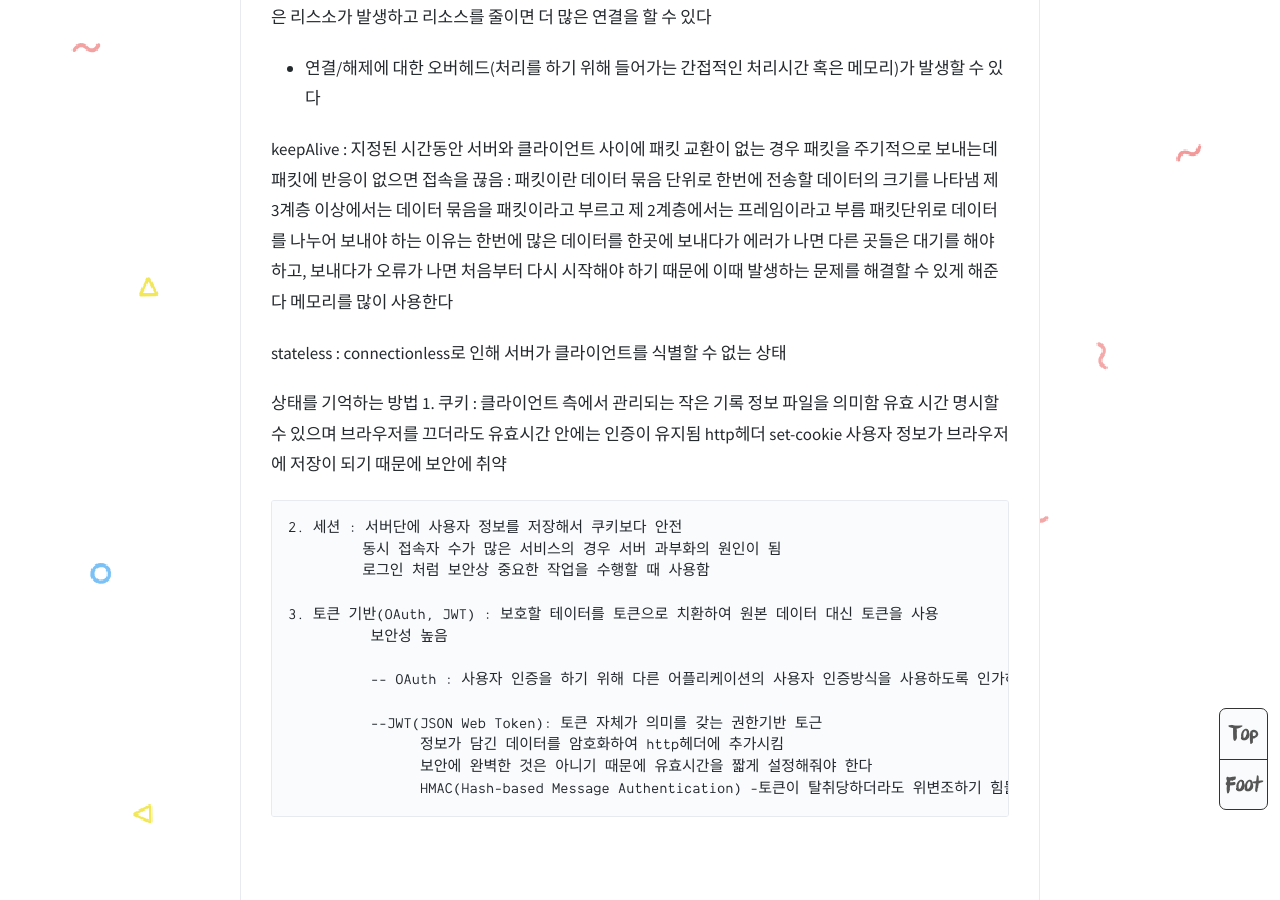
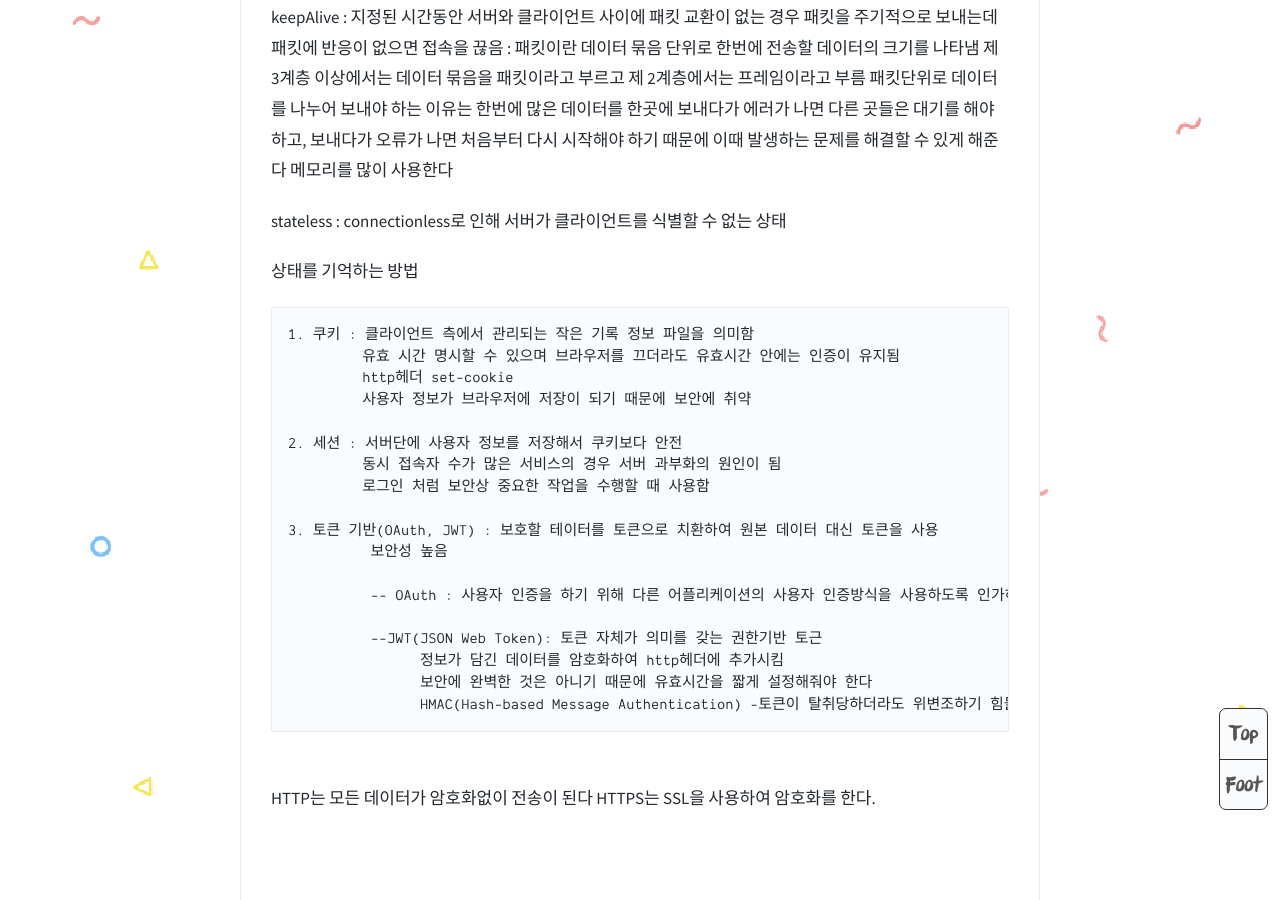
Before and after one commit to IraJane/IraJane.github.io, a Jekyll site: the page built from _posts/2020-07-11-study-hack.md, in a window 1280 px wide and 900 px high, scrolled down 1823 px. Built offline with Jekyll 4.4.1, drawn with Linux system fonts in a browser that asks for light colours; comment, search, counter and statistics services are not loaded.

Commit message:
Update 2020-07-11-study-hack.md

```diff
--- a/_posts/2020-07-11-study-hack.md
+++ b/_posts/2020-07-11-study-hack.md
@@ -5,20 +5,16 @@
 author: IraJane
 tags: WEB-HACK
 ---
-<br>
-
-<br>
 <h5>uri 구성 요소</h5><br>
 <br>
 http://example.com:80/path?search=1#fragment<br>
 scheme // host / path ? query # fragment <br>
 
 <br>
-<b>인코딩</b><br>
-  :보안 등의 목적으로 다른 방식으로 처리하는 것 - 인코딩 한 것을 원래 형태로 변경하는 것은 디코딩이라고 함 <br>
-<b>인크립션</b><br>
-  :양방향 암호 알고리즘<br>
+<b>인코딩</b> :보안 등의 목적으로 다른 방식으로 처리하는 것 - 인코딩 한 것을 원래 형태로 변경하는 것은 디코딩이라고 함 <br>
+<b>인크립션</b> :양방향 암호 알고리즘<br>
 <br>
+
 - uri encoding : 서버 내에서 데이터를 처리할 수 있게 해준다 <br>
 - HTML entity Encoding : 문서 내에서 사용하는 문자들이 html에서 사용하는 테그로 인식되지 않게 <br>
 <br>
@@ -59,7 +55,9 @@
 
 stateless : connectionless로 인해 서버가 클라이언트를 식별할 수 없는 상태
 
+
 상태를 기억하는 방법
+
     1. 쿠키 : 클라이언트 측에서 관리되는 작은 기록 정보 파일을 의미함
              유효 시간 명시할 수 있으며 브라우저를 끄더라도 유효시간 안에는 인증이 유지됨
              http헤더 set-cookie
@@ -81,7 +79,8 @@
 
 
 <br>
-
+HTTP는 모든 데이터가 암호화없이 전송이 된다
+HTTPS는 SSL을 사용하여 암호화를 한다.
 
 
 
```
